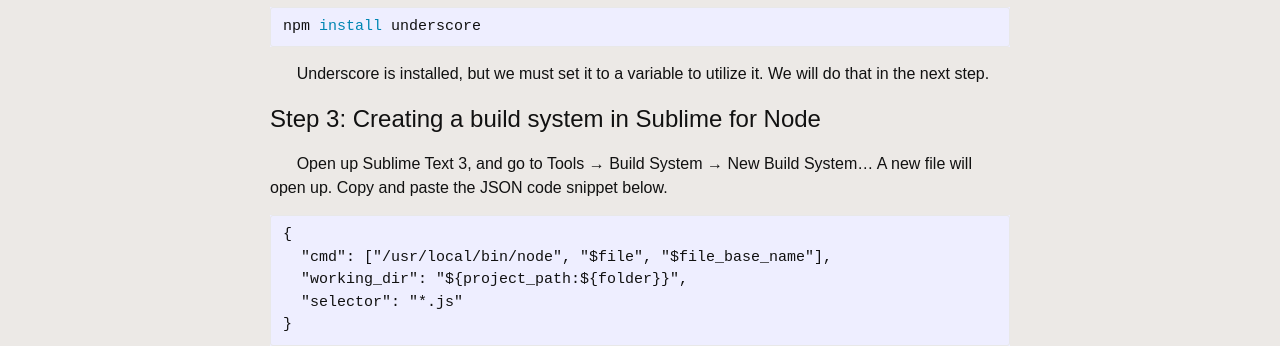
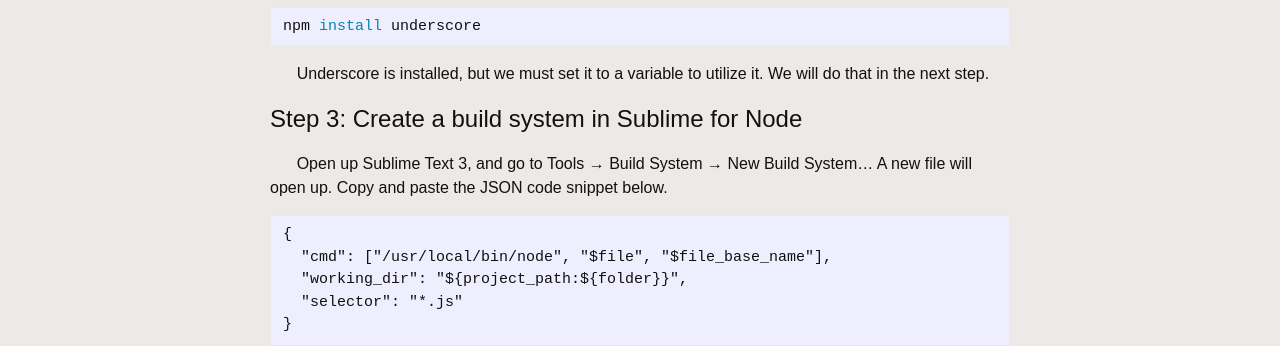
Before and after one commit to richHong/richHong.github.io, a Jekyll site: the page built from _posts/2016-03-01-sublime.md, in a window 1280 px wide. Shown: the part 1092-1438 px from the top of the page. Built offline with Jekyll 4.4.1, drawn with Linux system fonts in a browser that asks for light colours; comment, search, counter and statistics services are not loaded.

Commit message:
sublime post edit

````diff
--- a/_posts/2016-03-01-sublime.md
+++ b/_posts/2016-03-01-sublime.md
@@ -42,7 +42,7 @@ npm install underscore
 ```
 &nbsp;&nbsp;&nbsp;&nbsp;&nbsp;&nbsp;Underscore is installed, but we must set it to a variable to utilize it. We will do that in the next step.
 
-# Step 3: Creating a build system in Sublime for Node
+# Step 3: Create a build system in Sublime for Node
 
 &nbsp;&nbsp;&nbsp;&nbsp;&nbsp;&nbsp;Open up Sublime Text 3, and go to Tools → Build System → New Build System... A new file will open up. Copy and paste the JSON code snippet below.
 
````
